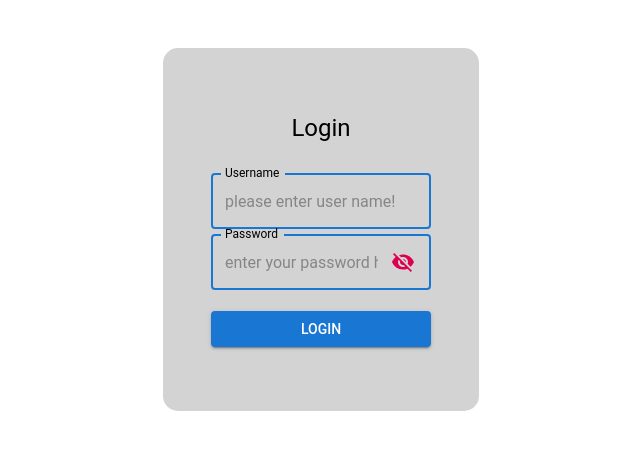
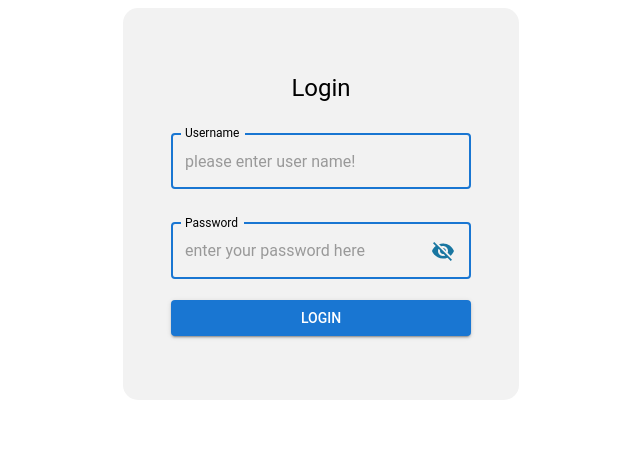
Before and after one commit to proS1996/todo, a React (Vite) app: page /login in a window 1280 px wide. Shown: the top 450 px of the page, without its empty margins (319-959 px from the left). Built offline with nearby package versions, Linux system fonts and the light colour scheme.

Commit message:
fix : auth route and apis with cookies

```diff
--- a/src/app/theme.js
+++ b/src/app/theme.js
@@ -6,7 +6,7 @@ const theme = createTheme({
       main: '#1976d2',
     },
     secondary: {
-      main: '#dc004e',
+      main: '#1976a1',
     },
   },
   typography: {
--- a/src/components/form/FormTextField.jsx
+++ b/src/components/form/FormTextField.jsx
@@ -8,7 +8,6 @@ import {
 } from "@mui/material";
 import { useState, cloneElement, memo } from "react";
 import PropTypes from "prop-types";
-import { useTheme } from "@mui/material/styles";
 import VisibilityOffIcon from "@mui/icons-material/VisibilityOff";
 import VisibilityIcon from "@mui/icons-material/Visibility";
 
@@ -43,7 +42,6 @@ const FormTextField = ({
   showCharacterCount = false
 }) => {
   const [showPassword, setShowPassword] = useState(false);
-  const { palette } = useTheme();
 
   const customInputProps = {
     ...inputProps,
@@ -71,7 +69,7 @@ const FormTextField = ({
   };
 
   return (
-    <Grid item xs={12} sx={{ position: "relative", my: "0.3rem" }}>
+    <Grid item xs={12} sx={{ position: "relative", my: "0.3rem" }} spacing={2}>
       <Stack spacing={1}>
         <TextField
           ref={inputRef}
--- a/src/pages/LoginPage.jsx
+++ b/src/pages/LoginPage.jsx
@@ -11,25 +11,14 @@ import * as Yup from "yup";
 import { useLoginMutation } from "../services/rtk-query/authApi";
 import FormTextField from "../components/form/FormTextField";
 import { useState } from "react";
+import { useNavigate } from "react-router-dom";
 
-export const FormContainer = styled(Grid)(({ theme }) => ({
-  justifyContent: "center",
-  alignItems: "center",
-  // background: "red",
-  padding: "40px",
-  [theme.breakpoints.down("md")]: {
-    padding: "20px"
-  },
-  [theme.breakpoints.down("sm")]: {
-    padding: "8px"
-  }
-}));
 export const FormBg = styled(Grid)(({ theme }) => ({
   borderRadius: "15px",
   padding: theme.spacing(8, 6),
   justifyContent: "center",
   alignItems: "center",
-  background: "lightgrey",
+  background: "#F2F2F2",
   [theme.breakpoints.down("md")]: {
     marginTop: theme.spacing(6),
     padding: theme.spacing(6)
@@ -41,6 +30,7 @@ export const FormBg = styled(Grid)(({ theme }) => ({
 }));
 
 const LoginPage = () => {
+  const navigate=useNavigate()
   const [showPassword, setShowPassword] = useState(false);
   const [login, { isLoading, isError, error }] = useLoginMutation();
 
@@ -56,8 +46,9 @@ const LoginPage = () => {
     onSubmit: async (values) => {
       try {
         const response = await login(values).unwrap();
-        console.log("🚀 ~ onSubmit: ~ response:", response);
-        alert("Login Successful");
+        if(response){
+          navigate("/")
+        }
       } catch (err) {
         console.error("Login failed: ", err);
         alert("Login failed");
@@ -71,12 +62,13 @@ const LoginPage = () => {
 
   return (
     <Container maxWidth="xs">
-      <FormContainer container>
         <FormBg item container gap={2}>
           <Typography variant="h5" gutterBottom>
             Login
           </Typography>
           <form onSubmit={formik.handleSubmit}>
+            <Grid container spacing={3}>
+
             <FormTextField
               isFullWidth
               name="username"
@@ -87,6 +79,7 @@ const LoginPage = () => {
               errorMsg={formik.touched.username ? formik.errors.username : ""}
               onBlur={formik.handleBlur("username")}
             />
+
             <FormTextField
               placeholder={"enter your password here"}
               onBlur={formik.handleBlur}
@@ -106,6 +99,7 @@ const LoginPage = () => {
                 ></IconButton>
               }
             />
+            </Grid>
             <Button
               type="submit"
               variant="contained"
@@ -123,7 +117,6 @@ const LoginPage = () => {
             )}
           </form>
         </FormBg>
-      </FormContainer>
     </Container>
   );
 };
--- a/src/pages/Notes.jsx
+++ b/src/pages/Notes.jsx
@@ -1,6 +1,16 @@
-import { Box, Typography, Paper, TextField, IconButton } from "@mui/material";
+import {
+  Box,
+  Typography,
+  Paper,
+  TextField,
+  IconButton,
+  Tooltip,
+} from "@mui/material";
 import SaveIcon from "@mui/icons-material/Save";
 import DeleteIcon from "@mui/icons-material/Delete";
+import LogoutIcon from "@mui/icons-material/Logout";
+import { useLogoutMutation } from "../services/rtk-query/authApi";
+import { useNavigate } from "react-router-dom";
 
 const Notes = ({
   viewAll,
@@ -10,10 +20,43 @@ const Notes = ({
   onTitleChange,
   onContentChange,
   onSave,
-  onDelete
+  onDelete,
 }) => {
+  const navigate=useNavigate()
+  const [logout, { isLoading: isLoggingOut }] = useLogoutMutation();
+
+  const handleLogout = async () => {
+    try {
+     const response= await logout().unwrap();
+      if(response){
+        navigate("/login")
+      }
+    } catch (error) {
+      console.error("Logout failed:", error);
+      alert("Failed to logout");
+    }
+  };
+
   return (
     <Box sx={{ padding: 2, flexGrow: 1 }}>
+      <Box
+        sx={{
+          position: "absolute",
+          top: 16,
+          right: 16,
+        }}
+      >
+        <Tooltip title="Logout">
+          <IconButton
+            onClick={handleLogout}
+            disabled={isLoggingOut}
+            sx={{color:"primary.main"}}
+          >
+            <LogoutIcon />
+          </IconButton>
+        </Tooltip>
+      </Box>
+
       {isAdding ? (
         <Box sx={{ display: "flex", flexDirection: "column" }}>
           <Box sx={{ display: "flex", alignItems: "center", mb: 3 }}>
@@ -28,8 +71,8 @@ const Notes = ({
                 backgroundColor: "#f5f5f5",
                 "& .MuiOutlinedInput-root": {
                   "& fieldset": { borderColor: "#ccc" },
-                  "&:hover fieldset": { borderColor: "#888" }
-                }
+                  "&:hover fieldset": { borderColor: "#888" },
+                },
               }}
             />
             <Box sx={{ display: "flex", alignItems: "center", ml: 2 }}>
@@ -54,8 +97,8 @@ const Notes = ({
               backgroundColor: "#f5f5f5",
               "& .MuiOutlinedInput-root": {
                 "& fieldset": { borderColor: "#ccc" },
-                "&:hover fieldset": { borderColor: "#888" }
-              }
+                "&:hover fieldset": { borderColor: "#888" },
+              },
             }}
           />
         </Box>
@@ -67,7 +110,7 @@ const Notes = ({
                 display: "flex",
                 flexWrap: "wrap",
                 gap: 2,
-                justifyContent: "center"
+                justifyContent: "center",
               }}
             >
               {notes.map((note, index) => (
@@ -79,7 +122,7 @@ const Notes = ({
                     padding: 2,
                     width: "300px",
                     backgroundColor: "#f9f9f9",
-                    borderRadius: 2
+                    borderRadius: 2,
                   }}
                 >
                   {/* Delete Icon */}
@@ -89,7 +132,7 @@ const Notes = ({
                     sx={{
                       position: "absolute",
                       top: 8,
-                      right: 8
+                      right: 8,
                     }}
                   >
                     <DeleteIcon />
--- a/src/services/request.js
+++ b/src/services/request.js
@@ -3,13 +3,7 @@ import { fetchBaseQuery, retry } from "@reduxjs/toolkit/query/react";
 export const RtkBaseQuery = retry(
   fetchBaseQuery({
     baseUrl: "http://localhost:8080/api",
-    prepareHeaders: (headers) => {
-      const token = localStorage.getItem("token");
-      if (token) {
-        headers.set("Authorization", `Bearer ${token}`);
-      }
-      return headers;
-    },
+   credentials:"include"
   }),
   { maxRetries: 2}
 );
--- a/src/services/rtk-query/authApi.js
+++ b/src/services/rtk-query/authApi.js
@@ -1,17 +1,29 @@
-import { createApi, fetchBaseQuery } from '@reduxjs/toolkit/query/react';
+import { createApi, fetchBaseQuery } from "@reduxjs/toolkit/query/react";
 
 export const authApi = createApi({
-  reducerPath: 'authApi',
-  baseQuery: fetchBaseQuery({ baseUrl: 'http://localhost:8080/api/auth' }),
+  reducerPath: "authApi",
+  baseQuery: fetchBaseQuery({
+    baseUrl: "http://localhost:8080/api/auth",
+    credentials: "include", // Ensure cookies are sent with requests
+  }),
   endpoints: (builder) => ({
     login: builder.mutation({
       query: (credentials) => ({
-        url: '/login',
-        method: 'POST',
+        url: "/login",
+        method: "POST",
         body: credentials,
       }),
+    }),
+    logout: builder.mutation({
+      query: () => ({
+        url: "/logout",
+        method: "POST",
+      }),
+    }),
+    getUser: builder.query({
+      query: () => "/get-user",
     }),
   }),
 });
 
-export const { useLoginMutation } = authApi;
+export const { useLoginMutation, useLogoutMutation,useGetUserQuery } = authApi;
--- a/vite.config.js
+++ b/vite.config.js
@@ -1,29 +1,3 @@
-// import { defineConfig } from 'vite';
-// import react from '@vitejs/plugin-react';
-
-// // Vite configuration
-// export default defineConfig({
-//   plugins: [react()],
-//   resolve: {
-//     extensions: ['.js', '.jsx'], // Support both .js and .jsx file extensions,
-//     alias: {
-//       '@src': 'src',
-//       '@components': 'src/components',
-//       '@features': 'src/features',
-//       '@hooks': 'src/hooks',
-//       '@pages': 'src/pages',
-//       '@services': 'src/services',
-//       '@utils': 'src/utils',
-//       '@routes': 'src/routes',
-//       '@modules': 'src/modules',
-//       '@app': 'src/app',
-//     },
-//   },
-//   server: {
-//     open: true, // Automatically open the browser on server start
-//   },
-// });
-
 import { defineConfig } from "vite";
 import path from "path";
 import react from "@vitejs/plugin-react";
@@ -45,6 +19,8 @@ export default defineConfig({
     }
   },
   server: {
-    open: true
+    open: true,
+    historyApiFallback: true,
+
   }
 });
```
Also changed, not shown: src/api/endpoints/auth.js (deleted), src/api/endpoints/taxSlab.js (deleted), 2 other files (tests, documents, lock files or other folders).
